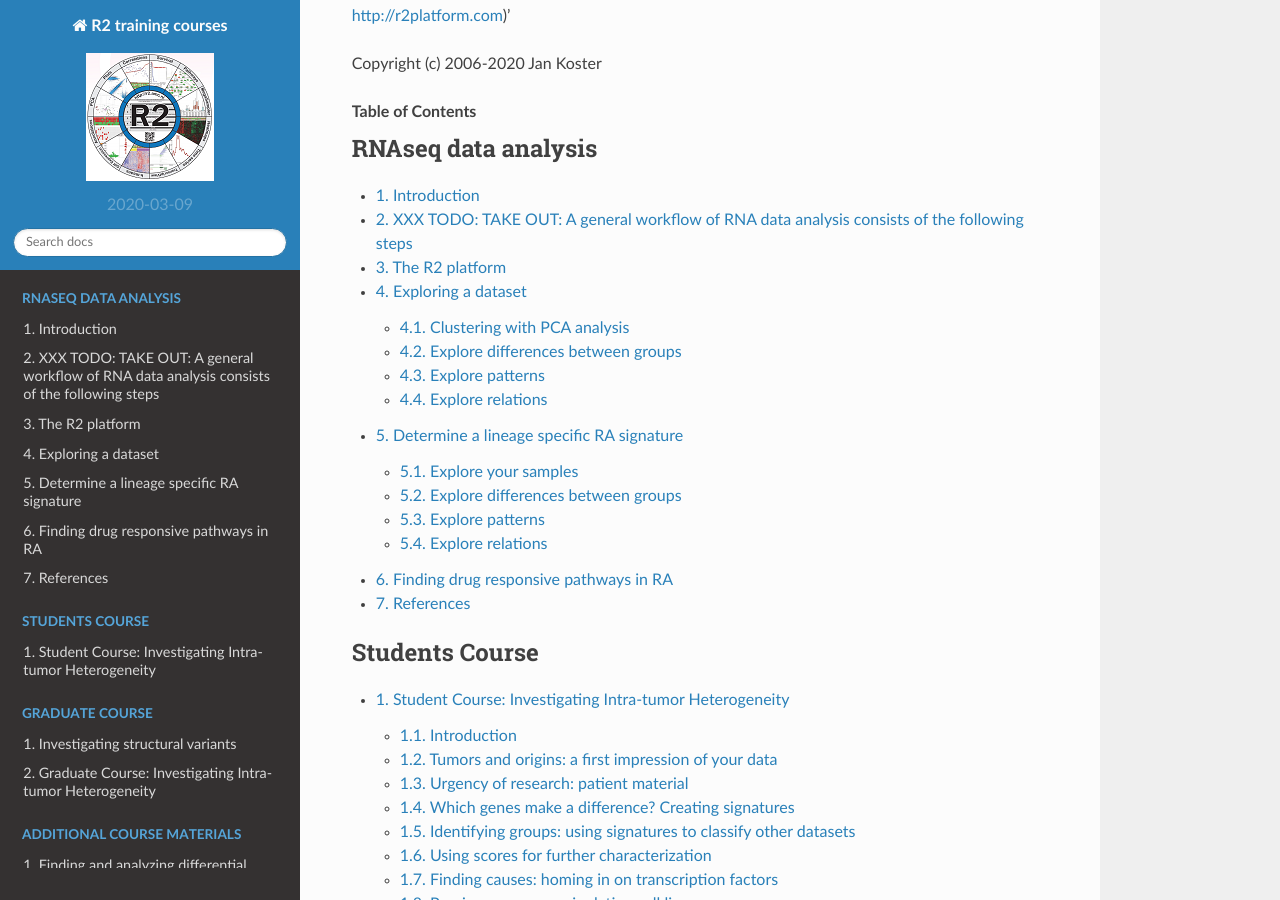
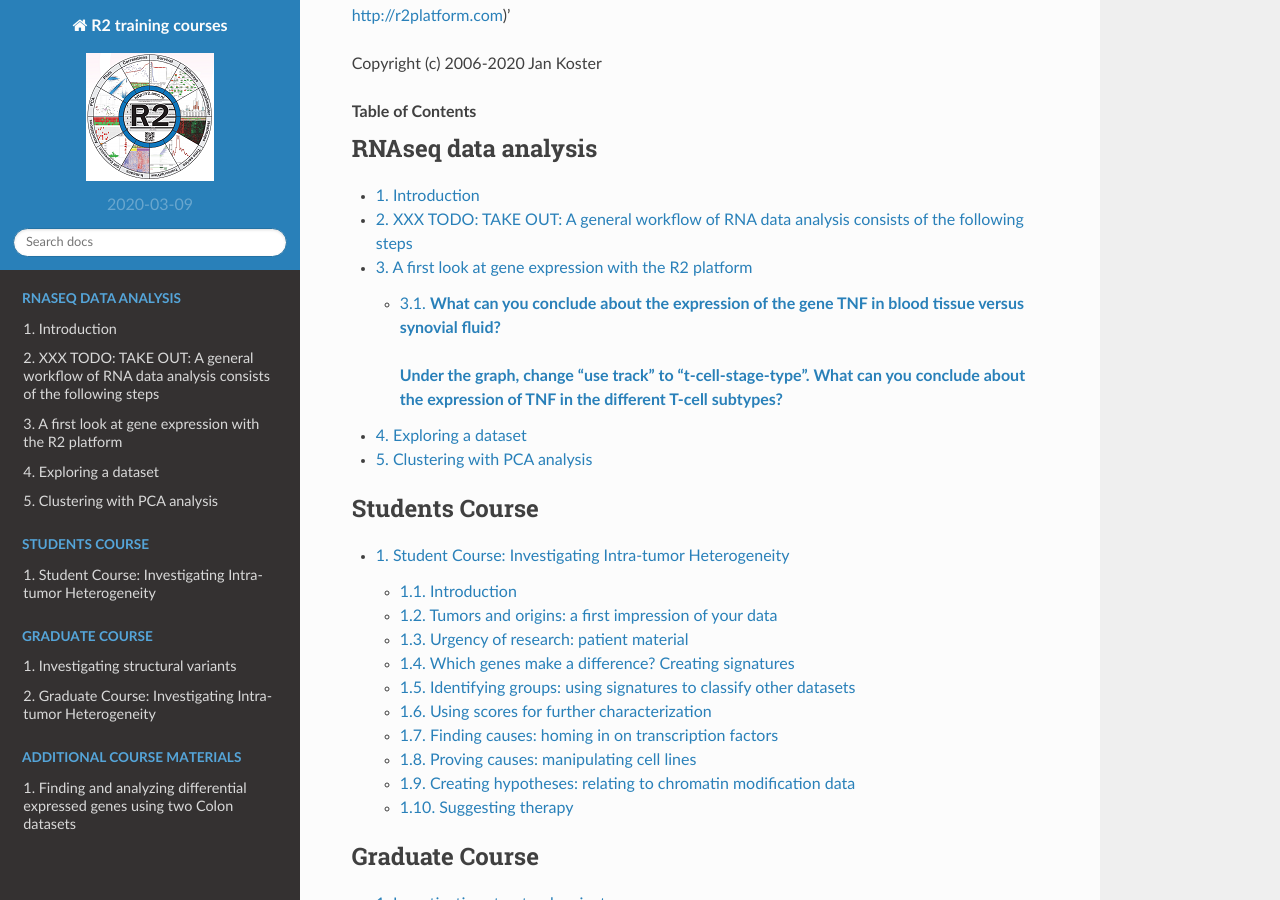
Before and after one commit to antronerds/r2-training-courses, a Sphinx documentation site: the page built from docs/index.rst, in a window 1280 px wide and 900 px high, scrolled down 252 px. Built offline with Sphinx 7.4.7 and the Read the Docs theme 2.0.0, drawn with Linux system fonts in a browser that asks for light colours; some of the changed lines change nothing that is shown.

Commit message:
copy from google docs

```diff
--- a/docs/RNA_seq_data_analysis_-_Using_Rheumatoid_Arthritis_data.md
+++ b/docs/RNA_seq_data_analysis_-_Using_Rheumatoid_Arthritis_data.md
@@ -11,7 +11,7 @@ This has led to extensive efforts to find more specific diagnostic markers. The
    [**Figure 1:  Cell types, cytokines, and chemokine receptors as rheumatoid arthritis drug targets (Source DOI: 10.1211/PJ.2016.20201090)**](_static/images/KIT_rheumatoid-arthritis-drug-targets.jpg)
 
 Today you will use the web-based genomics analysis and visualization platform R2. R2 provides you with a set of bioinformatics tools to investigate patient and experimental data.
-Takeshita and Okuzono et al. have collected a large number of samples from clinically well-defined cohorts of patients with RA and age-matched healthy controls (HCs). This data and other similar studies have been uploaded into our platform R2. We will make use of these datasets to study the characteristics of T cells, look at differences and similarities between peripheral blood and synovial fluid and to look at possible effects of treatments.
+Takeshita and Okuzono et al. (2019) and Lauwerys et al. (2014) have collected a large number of samples from clinically well-defined cohorts of patients with RA and age-matched healthy controls (HCs). This data and other similar studies have been uploaded into our platform R2. We will make use of these datasets to explore the  differences and similarities between peripheral blood and synovial fluid, to study the characteristics of T cells, and to look for possible effects of treatments.
 
  XXX TODO: TAKE OUT: A general workflow of RNA data analysis consists of the following steps
 ===========
@@ -37,9 +37,24 @@ Takeshita and Okuzono et al. have collected a large number of samples from clini
   - Generate a signature
   - Compare with other signatures
 
- The R2 platform
+ A first look at gene expression with the R2 platform
  ===============================
-  Let's first take a glance at the platform. Click on the following button to go to R2:
+ *Data used:*
+ * Disease Rheumatoid arthritis (MTX) monotherapy - Okuzono - 336 - deseq2_vst - gpl17303
+ * 336 samples of T cells in each developmental stages in healthy volunteers and patients with rheumatoid arthritis
+
+ *Techniques used:*
+ * RNA Seq
+
+ *Analyses used*
+ * One Gene View
+
+ *References*
+ * Paper: [Multi-dimensional analysis identified rheumatoid arthritis-driving pathway in human T cell](https://ard.bmj.com/content/78/10/1346.long)
+
+
+---
+ Let's first take a glance at the platform. Click on the following button to go to R2:
 
 <form name="accessing_r2" action="https://hgserver2.amc.nl/cgi-bin/r2/main.cgi" enctype="multipart/form-data" target="R2" method="post">
   <input type="hidden" name="table" value="ps_avgpres_gse118829geo336_gpl17303">
@@ -50,32 +65,53 @@ Takeshita and Okuzono et al. have collected a large number of samples from clini
 
 * Log on to the R2 platform with your credentials that were provided (or apply for a login using the link).
 
-The main page of R2 shows five numbered boxes to choose a dataset and a type of analysis. In box 2 you can see the dataset of Okuzono already selected. In box 3 you can select an analysis to perform on this dataset.
+The main page of R2 shows five numbered boxes, or steps, in the middle with which you can choose a dataset and a type of analysis. In box 2 you can see the dataset of Okuzono already selected. In box 3 you can select an analysis to perform on this dataset.
 
-* The default analysis is View a gene. Type in the textbox **Gene / Probeset**: CD4
+* The default analysis is View a gene. Type in the textbox **Gene / Probeset: CD4**.
 * Click the **Next** button and click **Next** again in the following page.
 
  ---------
    ![](_static/images/R2d2_logo.png)**The dots in the graph show the expression value of each sample of the dataset for the gene CD4. Under the graph you can see different types of annotation.**
 
-   **Do you notice anything in the expression between the green colored cell_types and the red colored cell types? Hover with your mouse over the green and red colors of this first annotation row. Which cell type has high expression of CD4?**
+   **Do you notice anything in the expression between the two  colors of the t-cell annotation? Hover with your mouse over the green and red colors of this first annotation row. Which cell type has high expression of CD4?**
  <br>
 
  ---------
+Tumor necrosis factor‐alpha (TNF‐α) is a proinflammatory cytokine that plays a pivotal role in regulating the inflammatory response in rheumatoid arthritis (RA).
+
+* Click the link of **Go to:  Main** in the upper left corner to go back to the main page.
+
+To understand better how this cytokine relates to different tissue and cell types, we do the same process but now we take a look at the gene TNF
+
+* Type in the textbox **Gene / Probeset: TNF**.
+* Click the **Next** button and click **Next** again in the following page.
+
+We can make use of the annotations to group the results of our samples in groups.
+
+* Scroll down in the page to make some adjustments in the *Adjustable settings* menu under the graph. Under Group Separations change use track to **use track: tissue (2cat)**
+* Adjust under Graphics **Graphtype: Boxplot with circles** and **ColorMode: Color by Track**.
+* After you selected your preferred adjustments, click **Adjust Settings**
 
 
+The immune system is a complex system of different cell types that interact with each other with chemokines and other cytokines. T cells are one of two primary types of white blood cells —B cells being the second type—that determine the specificity of immune response to antigens (foreign substances) in the body. T cells originate in the bone marrow and mature in the thymus. In the thymus, T cells multiply and differentiate into helper, regulatory, or cytotoxic T cells or become memory T cells.
+
+  Despite convincing evidence for T-cell involvement in RA pathogenesis, the specific cell subsets and states that drive the disease have been challenging to identify since T cells are highly heterogeneous, displaying diverse surface markers, developmental and activation states, and effector functions, which has led to multiple systems of classification.
+![](_static/images/KIT_Tcelldifferentiation.png "Figure 2: Differentiation of T-cells, each subtype having its specific role in the immune system.")
 
 
+[**Figure 2: Differentiation of T-cells, each subtype having its specific role in the immune system.**](_static/images/KIT_Tcelldifferentiation.png)
+
+By *developmental stage*, peripheral blood (PB) CD4+ T cells are classified into four stages: naïve (Tn), stem cell memory (Tscm), central memory (Tcm) and effector memory (Tem), whereas CD8+ T cells are classified into five stages: Tn, Tscm, Tcm, Tem and CD45RA-positive effector memory (Temra).
+
+---------
+   ![](_static/images/R2d2_logo.png)**What can you conclude about the expression of the gene TNF in blood tissue versus synovial fluid?**
+ <br> <br>
+ **Under the graph, change "use track" to "t-cell-stage-type". What can you conclude about the expression of TNF in the different T-cell subtypes?**
+ ---------
+<br>
 
 Exploring a dataset
 ===============================
-*Data used:*
-* Disease Rheumatoid arthritis (MTX) monotherapy - Okuzono - 336 - deseq2_vst - gpl17303
-* 336 samples of T cells in each developmental stages in healthy volunteers and patients with rheumatoid arthritis
-
-*Techniques used:*
-* RNA Seq
-
 *Analyses used*
 * Cohort Overview
 
@@ -84,55 +120,36 @@ Exploring a dataset
 
 <br>
 
-The samples of a dataset can be annotated with e.g clinical data or molecular biology parameters, each group of annotated data is called a **track** in R2. These tracks can be used to filter datasets, to compare groups of samples, to color scatter plots of samples with meta information, or to correlate genomics patterns in your data with e.g. different phenotypes or demographic characteristics.
+We have seen that the samples of a dataset can be annotated with e.g clinical data or molecular biology parameters. Each group of annotated data is called a **track** in R2. These tracks can be used to filter datasets, to compare groups of samples, to color scatter plots of samples with meta information, or to correlate genomics patterns in your data with, for example, different phenotypes or demographic characteristics.
 
-In the following steps we will explore the dataset of Okuzono. This is an RNSseq dataset with 336 samples. The button below will take you to the main page of R2.
+To get a better look at the available annotation of a dataset, we can use the tool Cohort Overview in R2.
 
-* Go to R2 (http://r2.amc.nl) by clicking on the button below:
+* Go back to the main page and select Cohort Overview as type of analysis in box 3.
 
-<form name="accessing_r2" action="https://hgserver2.amc.nl/cgi-bin/r2/main.cgi" enctype="multipart/form-data" target="R2" method="post">
-  <input type="hidden" name="option" value="cg_sampleannotation1">
-  <input type="hidden" name="set_id" value="1">
-  <input type="hidden" name="ctable" value="ps_avgpres_gse118829geo336_gpl17303">
-  <button type="submit" >Go to Cohort Overview</button>
-</form>
-<br>
-<br>
-
-* Log on to the R2 platform with your credentials that were provided (or apply for a login using the link).
-
-XXX TODO: Or select manually
-
-
-* For a quick impression of the data select the **Cohort Overview** from the dropdown menu. R2 presents the tumor series with its annotation. Hover your mouse over the different slices of the **inss** annotation pie chart. Explore with which percentage of samples each staging is present in the current dataset.
-
-XXXX
-
-* R2 presents the datasets with its annotation. Hover your mouse over the different slices of the **cell_type** annotation pie chart. Do the same for the other annotations. Explore with which percentage of samples each cell type is present in the current dataset.
+R2 presents the dataset with its available annotation. Each pie chart shows a different track.
+* Hover your mouse over the different slices of the **drug-group** annotation pie chart.  Explore with which percentage of samples each cell type is present in the current dataset.
+* Do the same for the other pie charts and double click on a slice to explore that group of the samples (you can click on the button **Clear Filters** to undo your selection).
 
 <br>
 
 ---------
-  ![](_static/images/R2d2_logo.png)**With the dropdown menu below the main pie chart, select the 'subtype' annotation. Click on the 'tn_cd4' to see what proportion of which cell subtype is available in the dataset.
-  Now choose the annotation 'tissue' from the dropdown and double click on the 'synovial fluid' slice.**
+  ![](_static/images/R2d2_logo.png)**Above the main pie chart you can read the number of samples in your current selection (the "n= " number).**
 
-  **How many synovial fluid samples does this dataset have?**
-<br>
+  **Filter for synovial fluid samples with the "tissue" annotation. How many synovial fluid samples are present in this dataset? Glance over the table at the bottom that provides an overview of the selection**
+  <br>
 
 ---------
-<br>
+We would also like to have a kind of overview of the different behavior of the samples. Do some behave similarly, considering their expression profiles? Before we used the analysis of One Gene View to plot the gene expression of a single gene. Often a dataset has about 20.000 genes. We cannot check all these genes one by one. Let's see if we can find out more information with a Principle Component Analysis.
 
+Clustering with PCA analysis
+===
 
+*Analyses used*
+* PCA
+---
+Principle Component Analysis or PCA analysis, can summarize the characteristics of many genes in new, more abstract variables, called principle components (PCs). PCA will plot the samples that behave similarly in their expression profiles closer together. This type of analysis is very useful to see if we will be able to find interesting groups with different expression profiles among our samples or if there are outliers that we might want to exclude from our dataset.
 
-PCA and t-SNE are two commonly used algorithms to obtain a visual representation of which samples show similar expression profiles.
-
-##### Clustering with PCA analysis
-*Analyses used*
-* PCA and t-SNE
-
-First we will have a look at the dataset with 336 samples of Okuzono.
-
-* Click the button below to show the 2D PCA plot in R2
+* Click the button below to show a 2D PCA plot of the Okuzono dataset in R2
 
 <form name="pca_form" target="_blank" action="https://hgserver1.amc.nl/cgi-bin/r2/main.cgi" enctype="multipart/form-data" method="POST">
 <input type="hidden" name="option" value="plot_pca">
@@ -147,17 +164,14 @@ First we will have a look at the dataset with 336 samples of Okuzono.
 <br>
 <br>
 
-* Colors are not set by default, under **ColorMode** select **Color by Track** and use the *cell_type (7cat)* track, click **Next** to show the changes
-* PC stands for Principal Component. Each PC shows a different important variation in the dataset. You can
+Each dot is a sample and the axes are the more abstract PC variables. To have a better understanding what biological process might determine the similarity in expression profiles, we can try to color the dots with a track.
+* Colors are not set by default. Under the graph, first adjust **ColorMode: Color by Track** and **Track for color: drug-group**; click next for the changes to take effect.
 
-Despite convincing evidence for T-cell involvement in RA pathogenesis, the specific cell subsets and states that drive the disease have been challenging to identify since T cells are highly heterogeneous, displaying diverse surface markers, developmental and activation states, and effector functions, which has led to multiple systems of classification.
-
-![](_static/images/KIT_fimmu-06-00384-g001_small.jpg "Figure 1:  Cell types, cytokines, and chemokine receptors involved in rheumatoid arthritis development (Rodríguez-Frade, 2015)")
-
-  [**Figure 1:  Cell types, cytokines, and chemokine receptors involved in rheumatoid arthritis development (Rodríguez-Frade, 2015)**](_static/images/KIT_fimmu-06-00384-g001_small.jpg)
+Clearly the drug-group does not explain the similarities and differences as found by these PCs.
+*  Try instead the **tcell-stage-type (7cat)** track as **Track for Color**. Click next to show the changes.
 
 
-By *developmental stage*, peripheral blood (PB) CD4+ T cells are classified into four stages (naïve (Tn), stem cell memory (Tscm), central memory (Tcm) and effector memory (Tem)), whereas CD8+ T cells are classified into five stages (Tn, Tscm, Tcm, Tem and CD45RA-positive effector memory (Temra)).
+
 
 ---------
   ![](_static/images/R2d2_logo.png)**Can you relate the samples to a type of cell?**
@@ -172,95 +186,5 @@ By *developmental stage*, peripheral blood (PB) CD4+ T cells are classified into
 
 ---------
 
-* Click the button below to show the tSNE map in R2
 
-<form name='tsne_map' action="https://hgserver1.amc.nl/cgi-bin/r2/main.cgi" enctype="multipart/form-data" method='POST' target='_gv'>
-<input type='hidden' name='switch' value='2'>
-<input type='hidden' name='minpres' value='1'>
-<input type='hidden' name='perplexity' value='7'>
-<input type='hidden' name='dotsize' value='6'>
-<input type='hidden' name='option' value='plot_tsne'>
-<input type='hidden' name='table' value='ps_avgpres_gse113156geo22_gse113156'>
-<input type='hidden' name='cortype' value='transform_zscore'>
-<button type="submit" >Go to R2 tSNE map</button>
-</form>
-<br>
-<br>
-
-
-* Colors are not set by default, under **ColorMode** select **Color by Track** and use the *itcc_model* track, click **Next** to show the changes
-
-Explore differences between groups
-------
-*Functionally*, CD4+ T cells are classified into many subfractions, such as Th1, Th17, Treg, Tfh9 10 and, recently, peripheral helper T (Tph) many of which have been reported to be involved in RA.
-
-![](_static/images/KIT_Important-CD4-T-cell-subsets.png "Important CD4 T-cell subsets in Rheumatoid Arthritis Synovial Fluid")
-
-  [**Figure 2:  Important CD4 T-cell subsets in Rheumatoid Arthritis Synovial Fluid**](_static/images/KIT_Important-CD4-T-cell-subsets.png)
-
-Let's have a look if we can find such differences in our dataset.
-
-* Click in the upper left corner on **Go to Main**
-* The default analysis type is set to View a gene. In box 4, type **CXCR5** or any gene of your preference.
-* Click **Next** and click on the following page **Next** again.
-
-You can see a diverse expression of the gene CXCR5. In Adjustable Settings underneath the graph, select 'cell_type (7 cat)' for group separation. Set graphtype to 'Boxplot with circles' and ColorMode to 'Color by Track' and click 'Adjust settings'.
-
-
-
-
-
-
-Explore patterns
-------
-
-Explore relations
-------
-
-
-Determine a lineage specific RA signature
-===========================================
-
-*Data used:*
-* Disease Rheumatoid arthritis (MTX) monotherapy - Okuzono - 336 - deseq2_vst - gpl17303
-* 336 samples of T cells in each developmental stages in healthy volunteers and patients with rheumatoid arthritis
-
-*Techniques used:*
-* RNA Seq
-
-*References*
-* [Multi-dimensional analysis identified rheumatoid arthritis-driving pathway in human T cell](https://ard.bmj.com/content/78/10/1346.long)
-
-Explore your samples
-------
-*Analyses used*
-* t-SNE: t-distributed stochastic neighbor embedding statistics
-
-Explore differences between groups
-------
-
-Explore patterns
-------
-
-Explore relations
-------
-
-Finding drug responsive pathways in RA
-===========================================
-
-*Data used:*
-* Exp Rheumatoid arthritis tocilizumab - Takeshita - 22 - deseq2_rlog - gse113156
-* 22 samples taken before and after tocilizumab treatment of CD4 and CD8 T cell in rheumatoid arthritis patients
-
-*Techniques used:*
-* RNA Seq
-
-*References*
-* [Multi-dimensional analysis identified rheumatoid arthritis-driving pathway in human T cell](https://ard.bmj.com/content/78/10/1346.long)
-
-
-
-References
-=====================================
-1. [The Pharmaceutical Journal, April 2016, Vol 296, No 7888, online | DOI: 10.1211/PJ.2016.20201090](https://www.pharmaceutical-journal.com/news-and-analysis/infographics/blocking-the-immune-system-in-rheumatoid-arthritis/20201090.article)
 2.
```
Also changed, not shown: docs/_static/images/KIT_Tcelldifferentiation.png (added).
